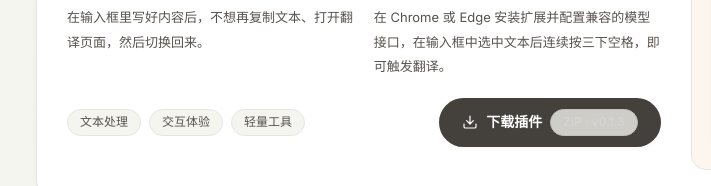
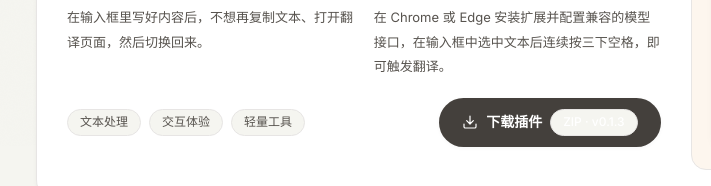
Before and after one commit to HogRush/personal-site, a plain HTML site: page project.html in a window 1280 px wide. Shown: the part 654-840 px from the top of the page, 0-711 px from the left. Drawn offline with Linux system fonts and the light colour scheme; a web font is replaced by a local one.

Commit message:
Improve project download version label contrast

```diff
--- a/project.css
+++ b/project.css
@@ -22,7 +22,7 @@
 .ip-tags .ip-download { display:inline-flex; align-items:center; gap:8px; flex:0 0 auto; margin-left:auto; font-size:14px; font-weight:600; color:#fff; text-decoration:none; }
 .ip-tags .ip-download:hover { text-decoration:none; }
 html.dark .ip-tags .ip-download { color:var(--color-accent-foreground); }
-.ip-download span { color:inherit; font-size:12px; font-weight:500; opacity:.78; }
+.ip-download span { color:inherit; font-size:12px; font-weight:500; }
 .ip-download svg { width:16px; height:16px; }
 .ip-preview { margin:0; position:relative; background:var(--color-accent-soft); border:1px solid var(--color-border); border-radius:15px; padding:38px 24px 24px; display:flex; align-items:center; justify-content:center; min-height:330px; }
 .ip-preview figcaption { position:absolute; top:17px; left:20px; color:var(--hero-ink); font-size:12px; }
```
